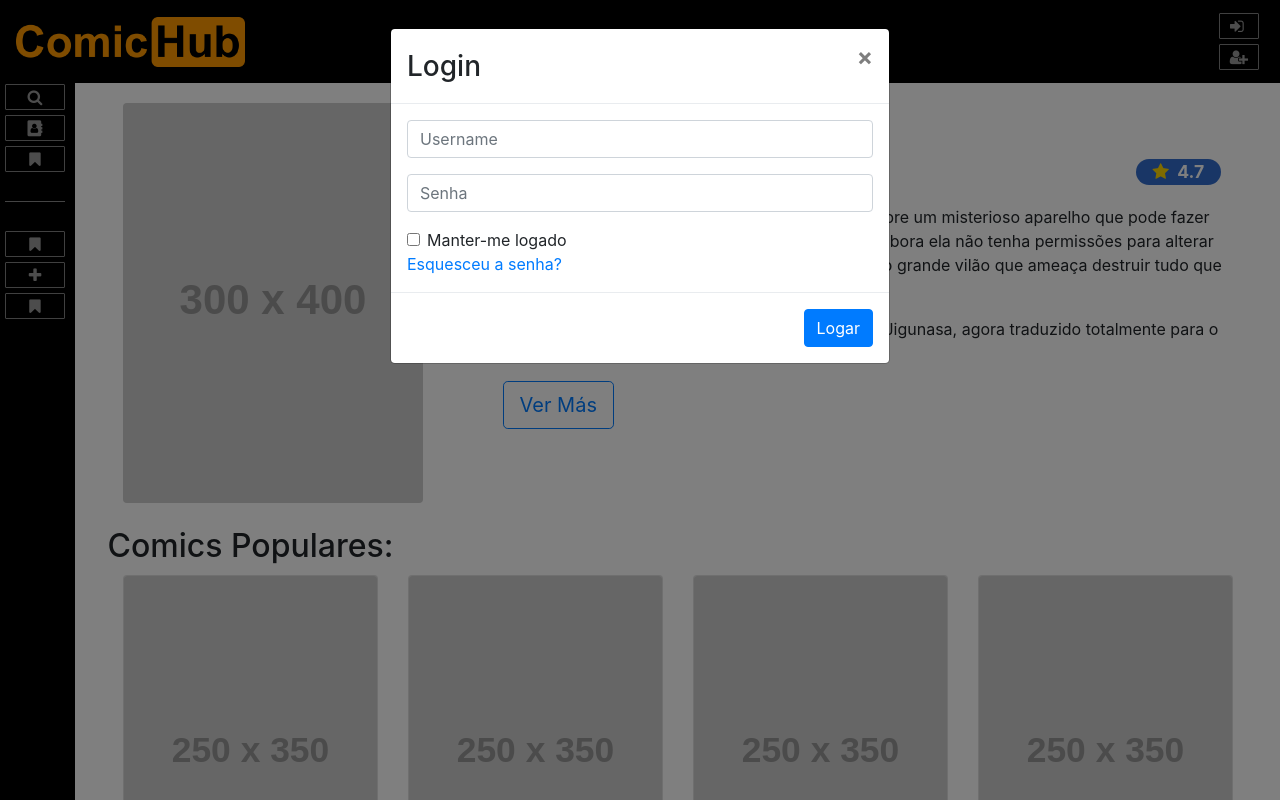
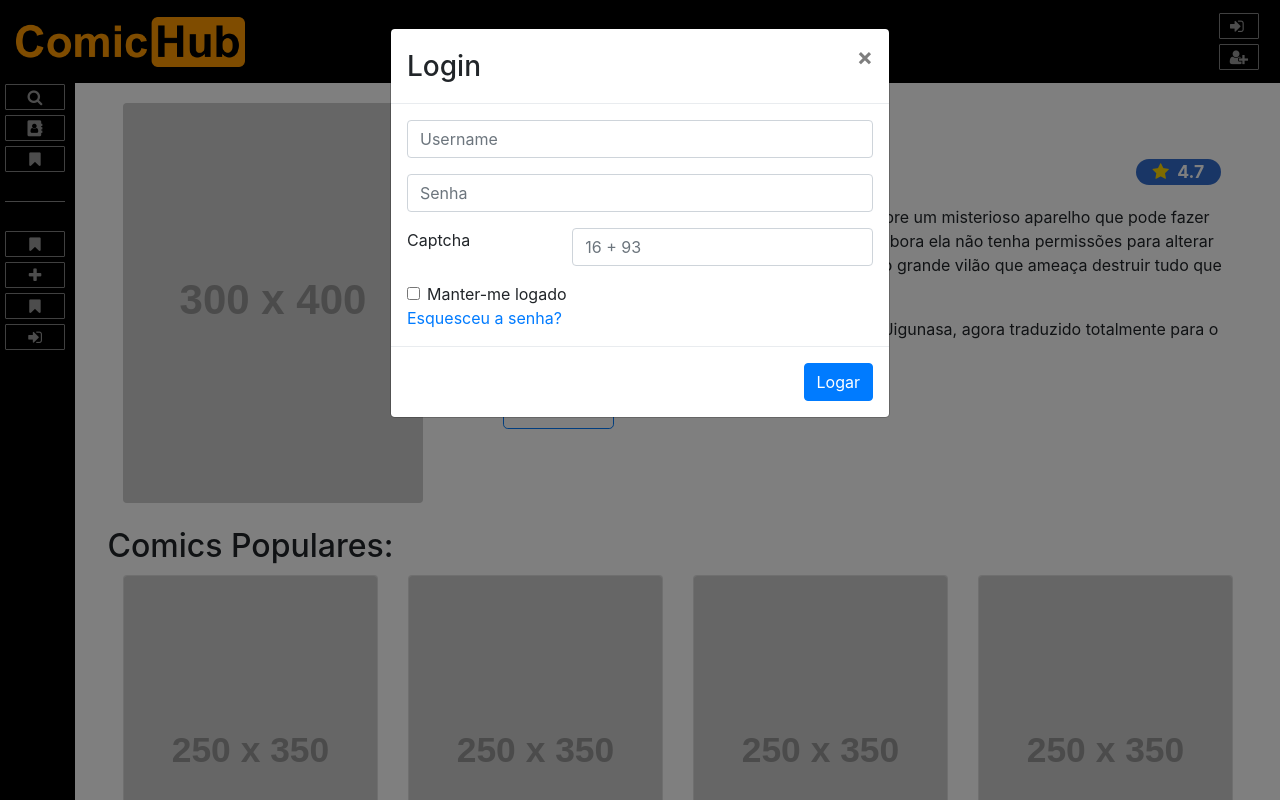
Before and after one commit to Antonyacosta78/ComicHub-Project, a PHP site: page /daw2018/ in a window 1280 px wide, after a click that opens the changed part. Run offline with PHP 8.4, Linux system fonts and the light colour scheme; grey boxes labelled with a size stand in for pictures from a placeholder-image service; some libraries are stand-ins or nearby versions.

Commit message:
Login com captcha e Cadastro de paginas

```diff
--- a/controller/Controller.class.php
+++ b/controller/Controller.class.php
@@ -31,17 +31,25 @@ class Controller {
 
     function doLogin(){
         if($this->filter("login")){
-            $username = $this->filter("username");
-            $password = $this->filter("password");
+            $username   = $this->filter("username");
+            $password   = $this->filter("password");
+            $n1         = $this->filter("n1");
+            $n2         = $this->filter("n2");
+            $captcha    = $this->filter("captcha");
             $cookie = ($this->filter("keepMeLogged")) ? true : false;
-            $user = new dataObject(['username'  =>$username,
+            if($captcha == $n1+$n2){
+                $user = new dataObject(['username'  =>$username,
                                     'password'  =>$password,
                                     'cookie'    =>$cookie
                                    ]);
 
-            $exception = $this->login->doLogin($user);
-            if($exception instanceof Exception){
-                $this->exceptionHandler = $exception;
+                $exception = $this->login->doLogin($user);
+                if($exception instanceof Exception){
+                    $this->exceptionHandler = $exception;
+                }
+            }
+            else{
+                $this->exceptionHandler = new Exception("Captcha Incorreto");
             }
         }
     }
--- a/nbproject/private/private.xml
+++ b/nbproject/private/private.xml
@@ -3,9 +3,10 @@
     <editor-bookmarks xmlns="http://www.netbeans.org/ns/editor-bookmarks/2" lastBookmarkId="0"/>
     <open-files xmlns="http://www.netbeans.org/ns/projectui-open-files/2">
         <group>
-            <file>file:/C:/xampp/htdocs/daw2018/comichub/.gitignore</file>
-            <file>file:/C:/xampp/htdocs/daw2018/comichub/view/View.class.php</file>
+            <file>file:/C:/xampp/htdocs/daw2018/comichub/controller/Register.php</file>
             <file>file:/C:/xampp/htdocs/daw2018/comichub/controller/Home.php</file>
+            <file>file:/C:/xampp/htdocs/daw2018/comichub/controller/Controller.class.php</file>
+            <file>file:/C:/xampp/htdocs/daw2018/comichub/controller/Pages.class.php</file>
         </group>
     </open-files>
 </project-private>
--- a/view/custompages.json
+++ b/view/custompages.json
@@ -1 +1 @@
-{"Omeu Cu":{"title":"Omeu Cu","url":"Omeu-CuPage","icon":"fa-bookmark"},"Icaralho":{"title":"Icaralho","url":"IcaralhoPage","icon":"fa-plus"},"aaaaa aaaa":{"title":"aaaaa aaaa","url":"aaaaa-aaaaPage","icon":"fa-bookmark"}}
+{"Omeu Cu":{"title":"Omeu Cu","url":"Omeu-CuPage","icon":"fa-bookmark"},"Icaralho":{"title":"Icaralho","url":"IcaralhoPage","icon":"fa-plus"},"aaaaa aaaa":{"title":"aaaaa aaaa","url":"aaaaa-aaaaPage","icon":"fa-bookmark"},"a pagina do daniel kkkk iluminati ":{"title":"a pagina do daniel kkkk iluminati ","url":"a-pagina-do-daniel-kkkk-iluminati-Page","icon":"fa-sign-in"}}
--- /dev/null
+++ b/view/templates/default/custompages/a-pagina-do-daniel-kkkk-iluminati-Page.php
@@ -0,0 +1,2 @@
+CE E LOCO NE MEMO?
+<h1>CE NABNHA ASGGHSDF  CYKA BYLAT</h1>
--- a/view/templates/default/loginModal.php
+++ b/view/templates/default/loginModal.php
@@ -30,6 +30,17 @@ $(document).ready(function(){
                 <div class="form-group">
                   <input class="form-control" placeholder="Senha" type="password" name="password" id="passwordInput">
                 </div>
+                <div class="form-group row">
+                    <div class='col-4'>
+                        <label for="captchaInput" class="text-center">Captcha</label>
+                    </div>
+                    <div class='col-8'>
+                        <input type="hidden" name="n1" value="<?php $n1 = rand(1,100); echo $n1;?>">
+                        <input type="hidden" name="n2" value="<?php $n2 = rand(1,100); echo $n2;?>">
+
+                        <input class="form-control" placeholder="<?php echo $n1." + ".$n2; ?>" type="number" name="captcha" id="captchaInput">
+                    </div>
+                </div>
                 <div class="form-check">
                    <input class="form-check-input" type="checkbox" name="keepMeLogged">
                    <label class="form-check-label">Manter-me logado</label>
```
